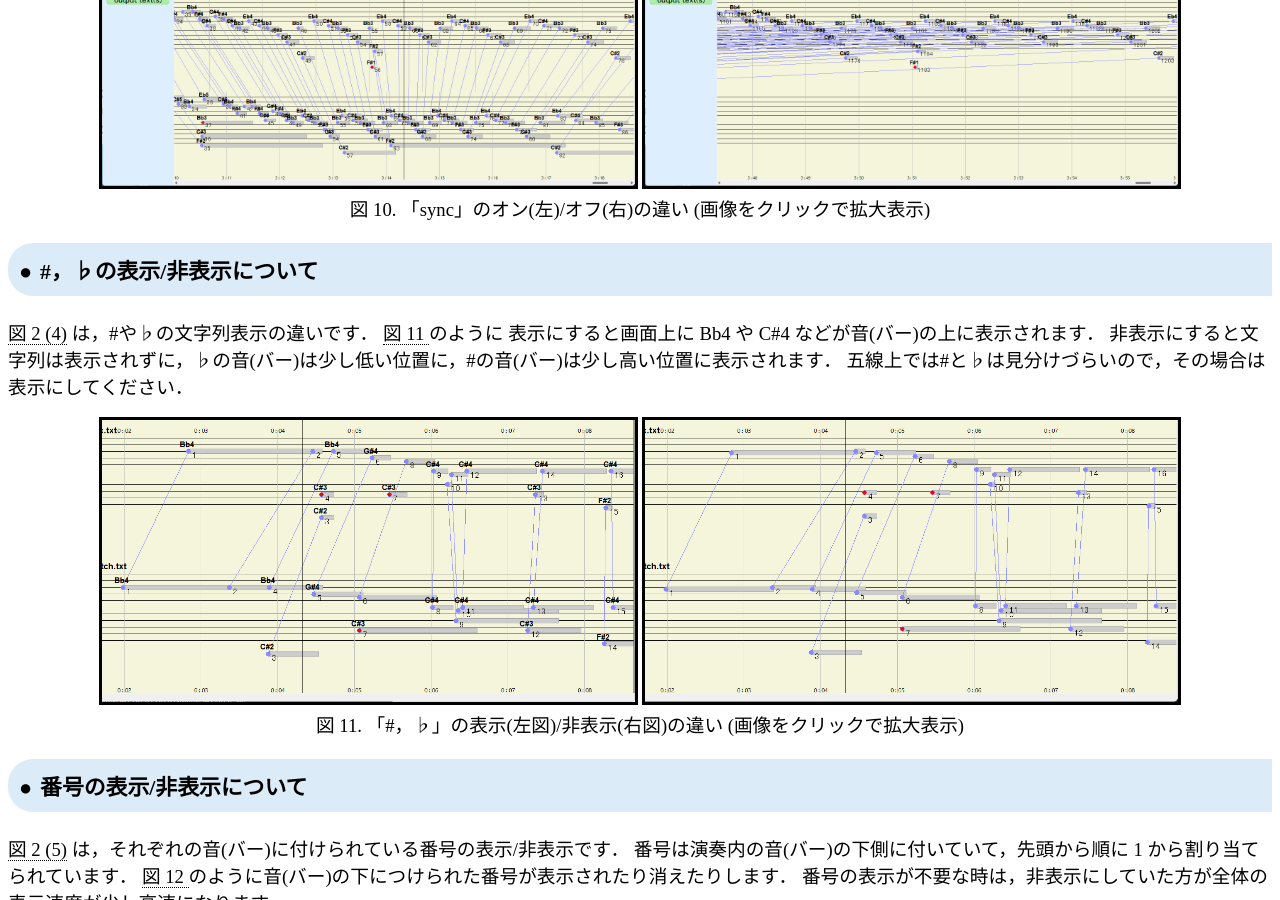
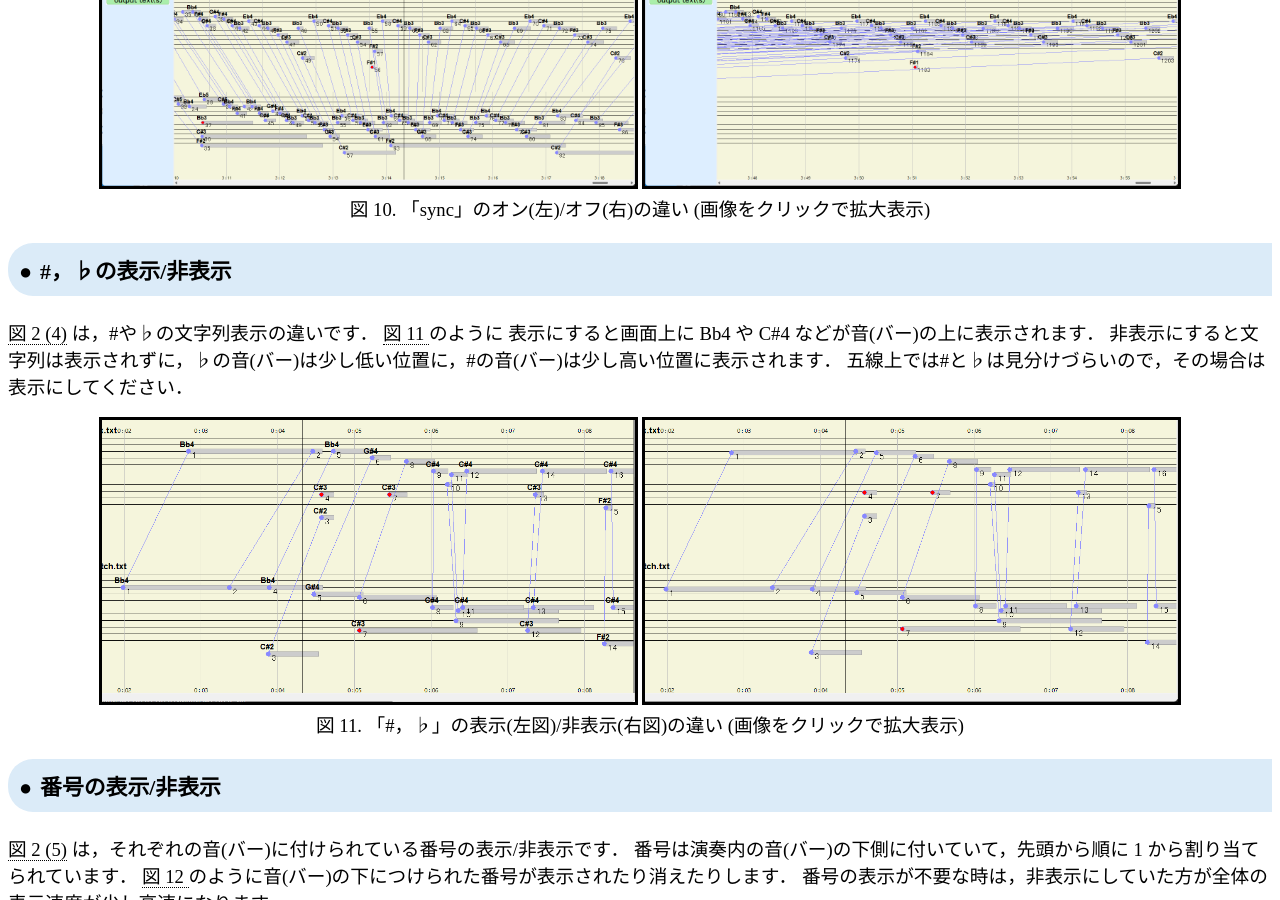
Before and after one commit to akikowashino/akikowashino.github.io, a Jekyll site: the page midi2midi/manual.html, which Jekyll copies as it is, in a window 1280 px wide and 900 px high, scrolled down 10074 px. Built offline with Jekyll 4.4.1, drawn with Linux system fonts in a browser that asks for light colours; some of the changed text lies outside the part shown.

Commit message:
Update manual.html

```diff
--- a/midi2midi/manual.html
+++ b/midi2midi/manual.html
@@ -409,7 +409,7 @@
 
 <!-- *************************************************************
      ************************************************************* -->
-<h3 id="disptime">時間の表示/非表示について</h3>
+<h3 id="disptime">時間の表示/非表示</h3>
 
 <div>
 
@@ -433,7 +433,7 @@
 
 <!-- *************************************************************
      ************************************************************* -->
-<h3 id="dispsync">同期について</h3>
+<h3 id="dispsync">同期</h3>
 <div>
 
 <p>
@@ -457,7 +457,7 @@
 
 <!-- *************************************************************
      ************************************************************* -->
-<h3 id="dispsharp">#，♭の表示/非表示について</h3>
+<h3 id="dispsharp">#，♭の表示/非表示</h3>
 <div>
 
 <p>
@@ -478,7 +478,7 @@
 
 <!-- *************************************************************
      ************************************************************* -->
-<h3 id="dispno">番号の表示/非表示について</h3>
+<h3 id="dispno">番号の表示/非表示</h3>
 <div>
 
 <p>
```
